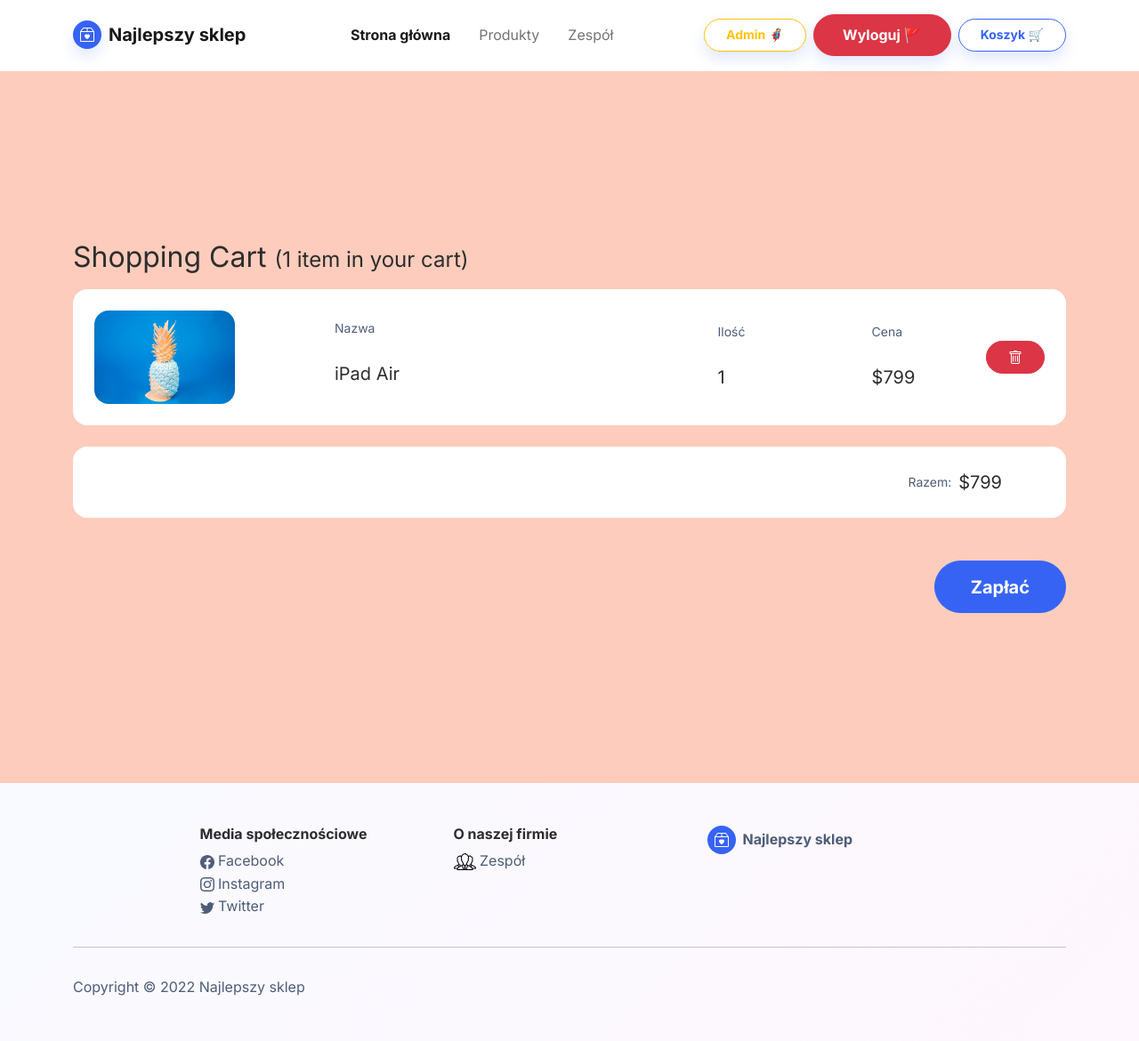
After one commit to BartekAndree/shop_php, a PHP site: page /cart_page.php in a window 1280 px wide. The commit adds this page. Shown: the whole page at 89% size. Run offline with PHP 8.4, Linux system fonts and the light colour scheme; a user stored in the database is signed in.

Commit message:
Add files via upload

```diff
--- /dev/null
+++ b/cart_page.php
@@ -0,0 +1,108 @@
+<?php
+session_start();
+if (!isset($_SESSION['logged_flag'])) {
+    header('Location: index.php');
+    exit();
+}
+if (isset($_SESSION['alert_msg'])) {
+    echo
+    '<div class="alert alert-' . $_SESSION['alert_type'] . '" role="alert">' . $_SESSION['alert_msg'] . '<button type="button" class="btn-close" data-bs-dismiss="alert" aria-label="Close"></button></div>';
+}
+?>
+
+<!DOCTYPE html>
+<html lang="en">
+
+<head>
+    <meta charset="UTF-8">
+    <meta http-equiv="X-UA-Compatible" content="IE=edge">
+    <meta name="viewport" content="width=device-width, initial-scale=1.0">
+    <title>Najlepszy sklep</title>
+    <link rel="stylesheet" href="assets/bootstrap/css/bootstrap.min.css">
+    <link rel="stylesheet" href="https://fonts.googleapis.com/css?family=Inter:300italic,400italic,600italic,700italic,800italic,400,300,600,700,800&amp;display=swap">
+</head>
+
+<body>
+    <?php require 'navbar.php'; ?>
+
+    <section class="vh-100" style="background-color: #fdccbc;">
+        <div class="container h-100">
+            <div class="row d-flex justify-content-center align-items-center h-100">
+                <div class="col">
+                    <p><span class="h2">Shopping Cart </span><span class="h4">(1 item in your cart)</span></p>
+
+                    <div class="card mb-4">
+                        <div class="card-body p-4">
+
+                            <div class="row align-items-center">
+                                <div class="col-md-2">
+                                    <img src="assets/img/products/1.jpg" class="img-fluid rounded" alt="Generic placeholder image">
+                                </div>
+                                <div class="col-md-3 d-flex justify-content-center">
+                                    <div>
+                                        <p class="small text-muted mb-2 pb-3">Nazwa</p>
+                                        <p class="lead fw-normal mb-2">iPad Air</p>
+                                    </div>
+                                </div>
+                                <div class="col-md-2 d-flex justify-content-center">
+                                </div>
+                                <div class="col-md-2 d-flex justify-content-center">
+                                    <div>
+                                        <p class="small text-muted mb-2 pb-3">Ilość</p>
+                                        <p class="lead fw-normal mb-0">1</p>
+                                    </div>
+                                </div>
+                                <div class="col-md-2 d-flex justify-content-center">
+                                    <div>
+                                        <p class="small text-muted mb-2 pb-3">Cena</p>
+                                        <p class="lead fw-normal mb-0">$799</p>
+                                    </div>
+                                </div>
+                                <div class="col-md-1 d-flex justify-content-center">
+                                    <div>
+                                        <button type="button" class="btn btn-danger btn-sm">
+                                            <i class="fas fa-trash"><svg xmlns="http://www.w3.org/2000/svg" width="16" height="16" fill="currentColor" class="bi bi-trash" viewBox="0 0 16 16">
+                                                    <path d="M5.5 5.5A.5.5 0 0 1 6 6v6a.5.5 0 0 1-1 0V6a.5.5 0 0 1 .5-.5zm2.5 0a.5.5 0 0 1 .5.5v6a.5.5 0 0 1-1 0V6a.5.5 0 0 1 .5-.5zm3 .5a.5.5 0 0 0-1 0v6a.5.5 0 0 0 1 0V6z" />
+                                                    <path fill-rule="evenodd" d="M14.5 3a1 1 0 0 1-1 1H13v9a2 2 0 0 1-2 2H5a2 2 0 0 1-2-2V4h-.5a1 1 0 0 1-1-1V2a1 1 0 0 1 1-1H6a1 1 0 0 1 1-1h2a1 1 0 0 1 1 1h3.5a1 1 0 0 1 1 1v1zM4.118 4 4 4.059V13a1 1 0 0 0 1 1h6a1 1 0 0 0 1-1V4.059L11.882 4H4.118zM2.5 3V2h11v1h-11z" />
+                                                </svg></i>
+                                        </button>
+                                    </div>
+                                </div>
+
+                            </div>
+
+                        </div>
+                    </div>
+
+
+                    <div class="card mb-5">
+                        <div class="card-body p-4">
+
+                            <div class="float-end">
+                                <p class="mb-0 me-5 d-flex align-items-center">
+                                    <span class="small text-muted me-2">Razem:</span> <span class="lead fw-normal">$799</span>
+                                </p>
+                            </div>
+
+                        </div>
+                    </div>
+
+                    <div class="d-flex justify-content-end">
+                        <button type="button" class="btn btn-primary btn-lg">Zapłać</button>
+                    </div>
+
+                </div>
+            </div>
+        </div>
+    </section>
+
+
+
+    <?php include 'footer.php'; ?>
+    <script src="assets/js/jquery.min.js"></script>
+    <script src="assets/bootstrap/js/bootstrap.min.js"></script>
+    <script src="assets/js/bs-init.js"></script>
+    <script src="assets/js/bold-and-bright.js"></script>
+</body>
+
+</html>
--- a/navbar.php
+++ b/navbar.php
@@ -1,4 +1,3 @@
-
 <nav class="navbar navbar-light navbar-expand-md sticky-top navbar-shrink py-3" id="mainNav">
     <div class="container"><a class="navbar-brand d-flex align-items-center" href="index.php"><span class="bs-icon-sm bs-icon-circle bs-icon-primary shadow d-flex justify-content-center align-items-center me-2 bs-icon"><svg xmlns="http://www.w3.org/2000/svg" width="1em" height="1em" fill="currentColor" viewBox="0 0 16 16" class="bi bi-box2-heart">
                     <path d="M8 7.982C9.664 6.309 13.825 9.236 8 13 2.175 9.236 6.336 6.31 8 7.982Z" />
@@ -19,7 +18,7 @@
 
             if (isset($_SESSION['logged_flag']) && $_SESSION['logged_flag'] == true) {
                 echo '<a class="btn btn-danger shadow" role="button" href="logout_script.php">Wyloguj 🚩</a>';
-
+                echo '<a class="btn btn-outline-primary shadow ms-2 btn-sm" role="button" href="cart_page.php">Koszyk 🛒</a>';
             } else {
                 echo '<a class="btn btn-primary shadow" role="button" href="login_page.php">Zaloguj się</a>';
             }
--- a/team_page.php
+++ b/team_page.php
@@ -4,6 +4,7 @@
 
 <!DOCTYPE html>
 <html lang="en">
+
 <head>
     <meta charset="UTF-8">
     <meta http-equiv="X-UA-Compatible" content="IE=edge">
@@ -12,6 +13,7 @@
     <link rel="stylesheet" href="assets/bootstrap/css/bootstrap.min.css">
     <link rel="stylesheet" href="https://fonts.googleapis.com/css?family=Inter:300italic,400italic,600italic,700italic,800italic,400,300,600,700,800&amp;display=swap">
 </head>
+
 <body>
     <?php include 'navbar.php'; ?>
     <section class="py-5">
@@ -57,4 +59,5 @@
     <script src="assets/js/bs-init.js"></script>
     <script src="assets/js/bold-and-bright.js"></script>
 </body>
+
 </html>
```
Also changed, not shown: admin_page.php (+13 -10 lines), login_script.php (+12 -23 lines), products_page.php (+5 -5 lines), registration_script.php (+28 -52 lines), product_page.php (indentation only). Lines whose indentation alone changed are shown as unchanged.
